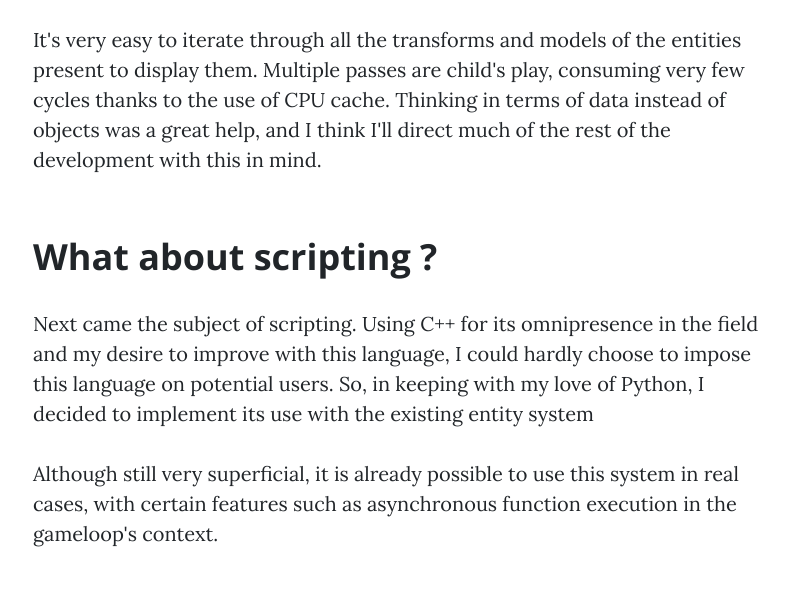
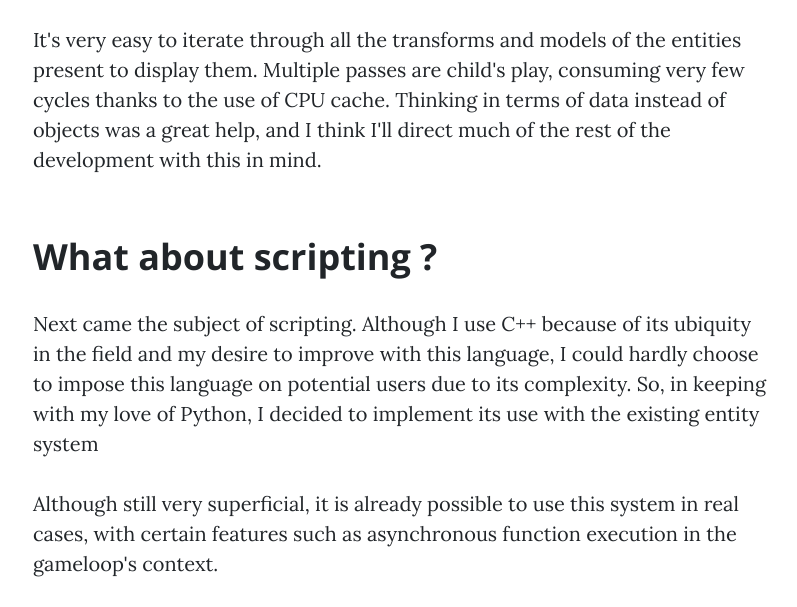
Before and after one commit to TNtube/TNtube.github.io, a plain HTML site: page cardia.html in a window 1280 px wide. Shown: the part 1583-2190 px from the top of the page, without its empty margins (239-1036 px from the left). Drawn offline with nearby package versions, Linux system fonts and the light colour scheme.

Commit message:
fix cardia.html

```diff
--- a/cardia.html
+++ b/cardia.html
@@ -56,7 +56,7 @@
                     </figure>
                     <p></p>
                     <h2 class="section-heading">What about scripting ?</h2>
-                    <p>Next came the subject of scripting. Using C++ for its omnipresence in the field and my desire to improve with this language, I could hardly choose to impose this language on potential users. So, in keeping with my love of Python, I decided to implement its use with the existing entity system</p><a href="#"></a>
+                    <p>Next came the subject of scripting. Although I use C++ because of its ubiquity in the field and my desire to improve with this language, I could hardly choose to impose this language on potential users due to its complexity. So, in keeping with my love of Python, I decided to implement its use with the existing entity system</p><a href="#"></a>
                     <p>Although still very superficial, it is already possible to use this system in real cases, with certain features such as asynchronous function execution in the gameloop's context.</p>
                 </div>
             </div>
```
